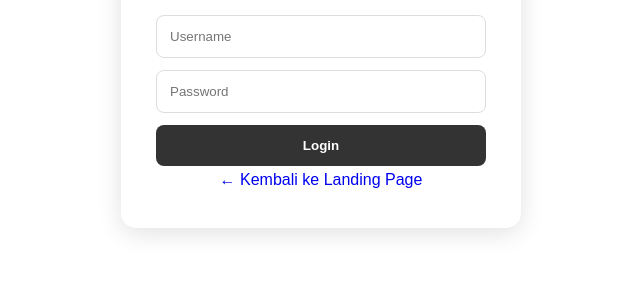
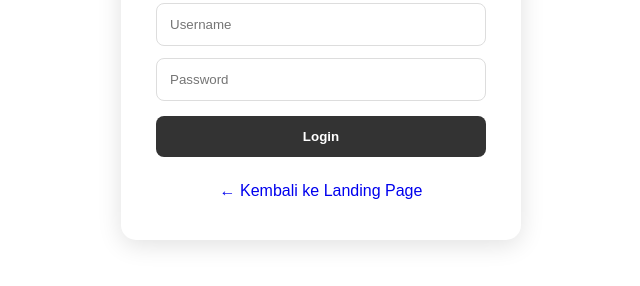
Before and after one commit to ainaaa0/webkeindahandesaseburing, a plain HTML site: page login.html in a window 1280 px wide. Shown: the part 336-622 px from the top of the page, without its empty margins (319-959 px from the left). Drawn offline with Linux system fonts and the light colour scheme.

```diff
--- a/style.css
+++ b/style.css
@@ -1961,3 +1961,73 @@ footer > p {
     }
 
 }
+
+
+/* =========================
+   LOGIN ADMIN
+========================= */
+
+.login-container {
+    min-height: 100vh;
+
+    display: flex;
+    align-items: center;
+    justify-content: center;
+
+    padding: 20px;
+}
+
+.login-box {
+    width: 100%;
+    max-width: 400px;
+
+    padding: 35px;
+
+    background: white;
+
+    border-radius: 15px;
+
+    box-shadow: 0 5px 25px rgba(0,0,0,.12);
+
+    text-align: center;
+}
+
+.login-box input {
+    width: 100%;
+
+    box-sizing: border-box;
+
+    padding: 13px;
+
+    margin-top: 12px;
+
+    border: 1px solid #ddd;
+
+    border-radius: 8px;
+}
+
+.login-box button {
+    width: 100%;
+
+    padding: 13px;
+
+    margin-top: 15px;
+
+    border: none;
+
+    border-radius: 8px;
+
+    background: #333;
+
+    color: white;
+
+    cursor: pointer;
+
+    font-weight: bold;
+}
+
+.login-box a {
+    display: inline-block;
+
+    margin-top: 20px;
+}
```
